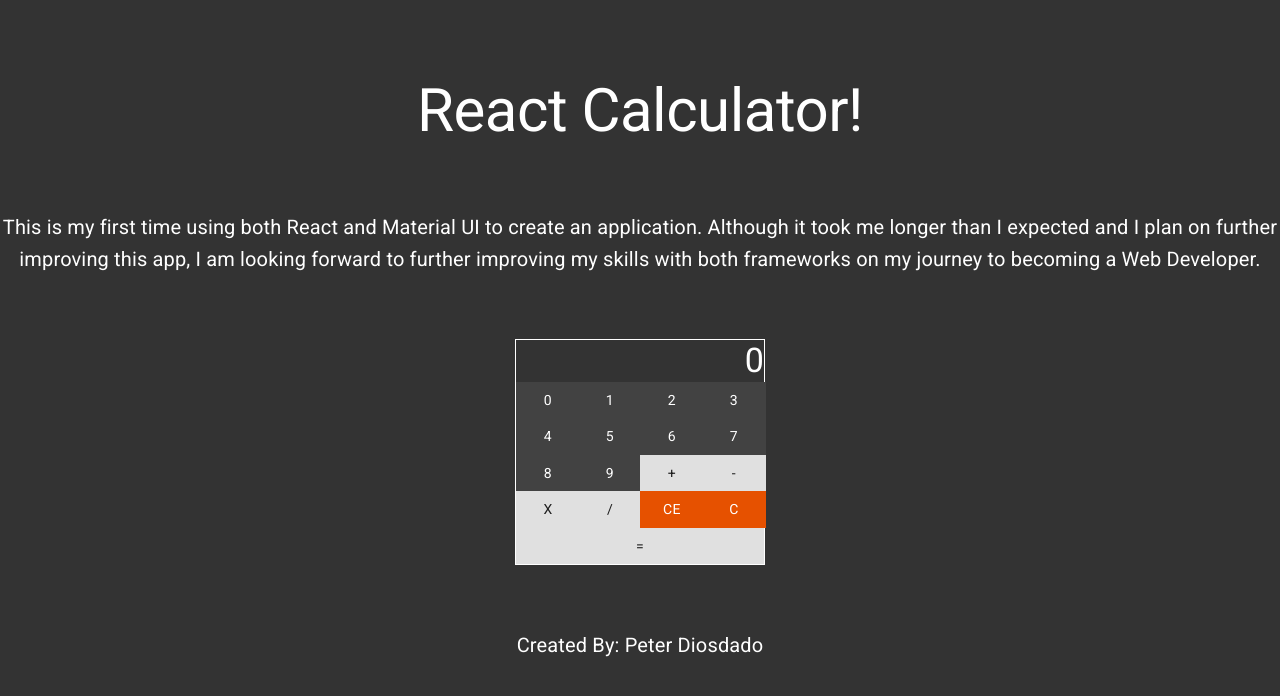
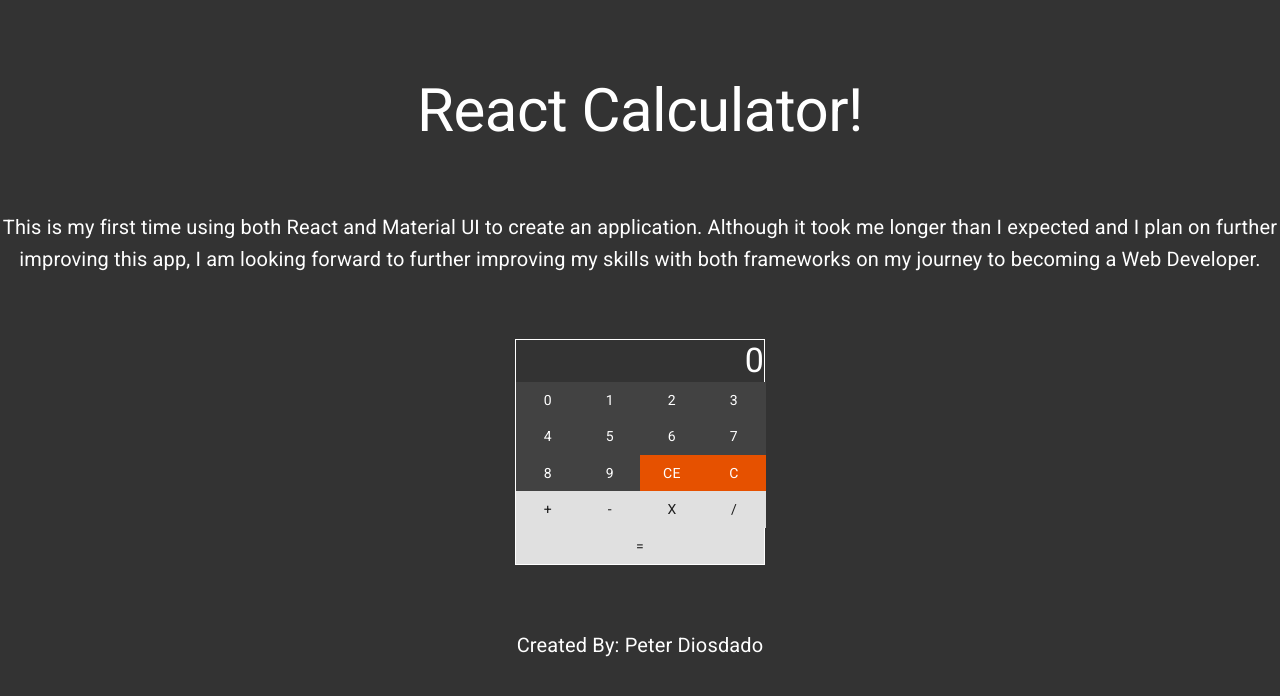
Before and after one commit to PetDios9/react-calculator, a React (Create React App) app: page / in a window 1280 px wide. Shown: the top 696 px of the page. Built offline with nearby package versions, Linux system fonts and the light colour scheme.

Commit message:
reordered buttons on numpad

```diff
--- a/src/Keypad.js
+++ b/src/Keypad.js
@@ -95,9 +95,9 @@
             alignItems="center">
 
                 {numButtons}
-                {operatorButtons}
                 {ceButton}
                 {cButton}
+                {operatorButtons}
                 {equalButton}
 
             </Grid>
```
